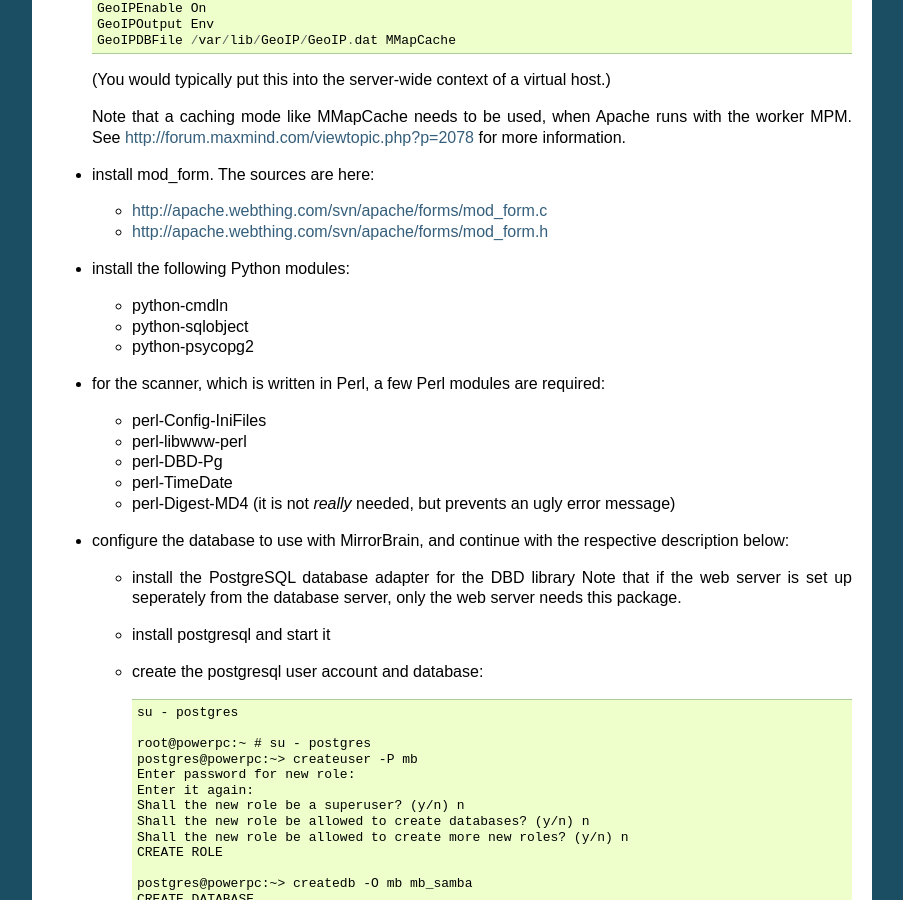
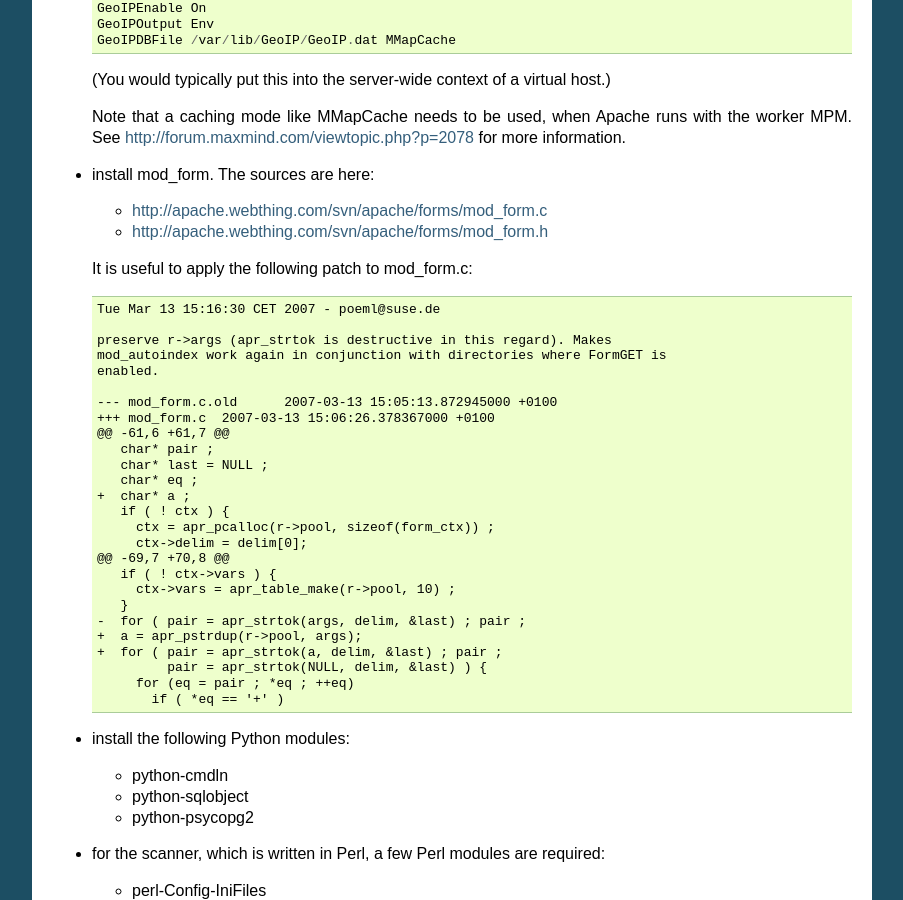
Before and after one commit to hayalci/mirrorbrain, a Sphinx documentation site: the page built from docs/installation/source.rst, in a window 1280 px wide and 900 px high, scrolled down 537 px. Shown: the whole window, without its empty margins (198-1101 px from the left). Built offline with Sphinx 7.4.7, drawn with Linux system fonts in a browser that asks for light colours.

Commit message:
docs/install: - when installing from source, take note of the patch that makes mod_autoindex   work again for directories where mod_form/FormGET is enabled.
git-svn-id: http://svn.mirrorbrain.org/svn/mirrorbrain/trunk@7800 2d291e14-ff0c-0410-a3fa-d5caa9871f55

```diff
--- a/docs/installation/source.rst
+++ b/docs/installation/source.rst
@@ -42,6 +42,36 @@
 
   * http://apache.webthing.com/svn/apache/forms/mod_form.c
   * http://apache.webthing.com/svn/apache/forms/mod_form.h
+
+  It is useful to apply the following patch to mod_form.c::
+
+    Tue Mar 13 15:16:30 CET 2007 - poeml@suse.de
+
+    preserve r->args (apr_strtok is destructive in this regard). Makes
+    mod_autoindex work again in conjunction with directories where FormGET is
+    enabled.
+
+    --- mod_form.c.old      2007-03-13 15:05:13.872945000 +0100
+    +++ mod_form.c  2007-03-13 15:06:26.378367000 +0100
+    @@ -61,6 +61,7 @@
+       char* pair ;
+       char* last = NULL ;
+       char* eq ;
+    +  char* a ;
+       if ( ! ctx ) {
+         ctx = apr_pcalloc(r->pool, sizeof(form_ctx)) ;
+         ctx->delim = delim[0];
+    @@ -69,7 +70,8 @@
+       if ( ! ctx->vars ) {
+         ctx->vars = apr_table_make(r->pool, 10) ;
+       }
+    -  for ( pair = apr_strtok(args, delim, &last) ; pair ;
+    +  a = apr_pstrdup(r->pool, args);
+    +  for ( pair = apr_strtok(a, delim, &last) ; pair ;
+             pair = apr_strtok(NULL, delim, &last) ) {
+         for (eq = pair ; *eq ; ++eq)
+           if ( *eq == '+' )
+
 
 - install the following Python modules:
 
```
